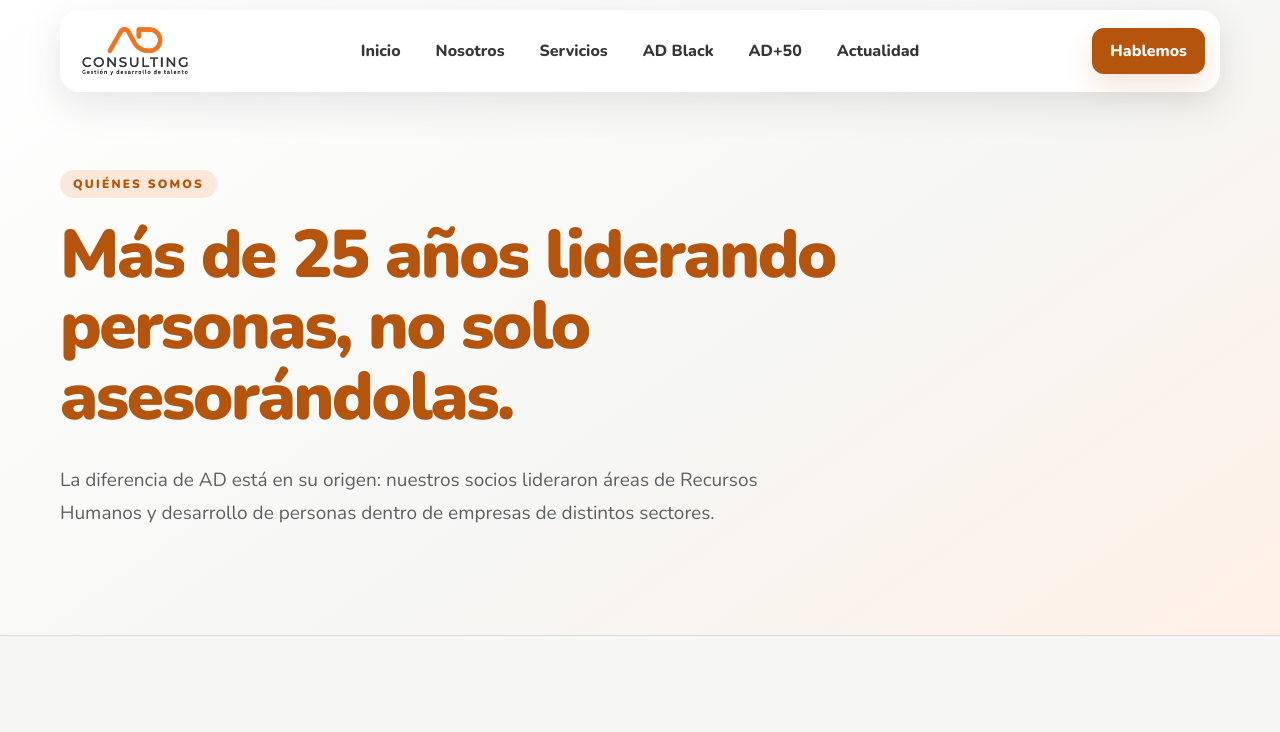
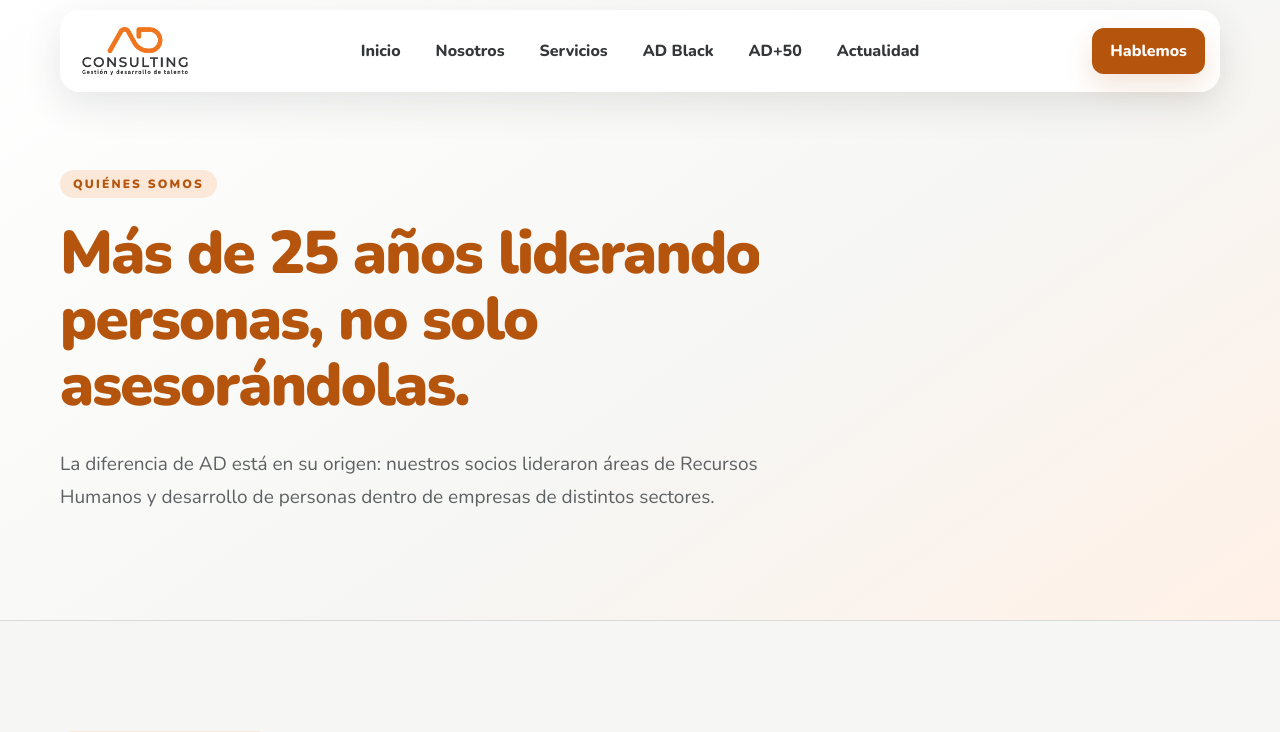
Before and after one commit to josepueblarosalesph/adconsulting, a Next.js app: page /corporativa/nosotros in a window 1280 px wide. Shown: the top 732 px of the page. Built offline with nearby package versions, Linux system fonts and the light colour scheme.

Commit message:
Reduce titulo principal de Nosotros

```diff
--- a/app/globals.css
+++ b/app/globals.css
@@ -438,7 +438,7 @@ details[open] .mobile-menu-icon i:last-child{transform:translateY(-7px) rotate(-
 .corp-site{--co:#e87722;--co-deep:#b5540d;--co-hover:#9c4407;--co-petroleum:#1e2f3e;--co-petroleum-dark:#16232e;--co-sand:#fbe8d8;--co-peach:#f2a36a;--co-paper:#f6f6f4;--co-dark:#343638;--co-body:#5e6163;--co-line:#d9dad8;background:var(--co-paper);color:var(--co-dark)}
 .corp-site h1,.corp-site h2,.corp-site h3{color:var(--co-dark)}
 .corp-site h1 span,.corp-site h2 span,.corp-site h3 span,.corp-site .corp-text-link,.corp-site article>a{color:var(--co-deep)}
-.corp-about-hero h1{max-width:900px;font-size:clamp(46px,5.25vw,68px);line-height:1.06;letter-spacing:-.035em}
+.corp-about-hero h1{max-width:860px;font-size:clamp(42px,4.7vw,60px);line-height:1.1;letter-spacing:-.03em}
 .corp-about-hero h1 .motion-word-mask{padding-top:.12em;margin-top:-.12em}
 .corp-site .corp-eyebrow{display:table;padding:8px 13px;border-radius:999px;background:var(--co-sand);color:var(--co-deep);line-height:1}
 .corp-site .corp-button{border-color:var(--co-deep);background:var(--co-deep);color:#fff;box-shadow:0 12px 28px #b5540d28}
@@ -469,4 +469,4 @@ details[open] .mobile-menu-icon i:last-child{transform:translateY(-7px) rotate(-
 
 
 @media(max-width:900px){.corp-hero:before{width:760px;right:-420px;opacity:.68}.corp-proof{margin-top:-18px}.corp-challenge{border-radius:38px 38px 0 0}.corp-challenge>div>div{grid-template-columns:1fr;gap:26px}.corp-challenge h2{grid-column:auto}.corp-method-path{display:none}.corp-method-grid{margin-top:42px}.corp-service-grid article:nth-child(even),.corp-method-grid article:nth-child(n){transform:none}.corp-spectrum,.corp-spectrum>.corp-shell{min-height:720px}.corp-spectrum-visual{height:390px}}
-@media(max-width:600px){.corp-hero:after{bottom:105px}.corp-proof{padding:22px;border-radius:20px}.corp-video-section,.corp-challenge,.corp-method,.corp-intro,.corp-routes,.corp-platform,.corp-news,.corp-contact{padding-block:68px}.corp-spectrum,.corp-spectrum>.corp-shell{min-height:650px}.corp-services-spectrum{padding-top:96px}.corp-site .corp-eyebrow{padding:7px 11px}.corp-about-hero h1{font-size:39px;line-height:1.08}.corp-service-grid article:nth-child(even){transform:none}.corp-footer{padding-top:58px}}
+@media(max-width:600px){.corp-hero:after{bottom:105px}.corp-proof{padding:22px;border-radius:20px}.corp-video-section,.corp-challenge,.corp-method,.corp-intro,.corp-routes,.corp-platform,.corp-news,.corp-contact{padding-block:68px}.corp-spectrum,.corp-spectrum>.corp-shell{min-height:650px}.corp-services-spectrum{padding-top:96px}.corp-site .corp-eyebrow{padding:7px 11px}.corp-about-hero h1{font-size:36px;line-height:1.12}.corp-service-grid article:nth-child(even){transform:none}.corp-footer{padding-top:58px}}
```
